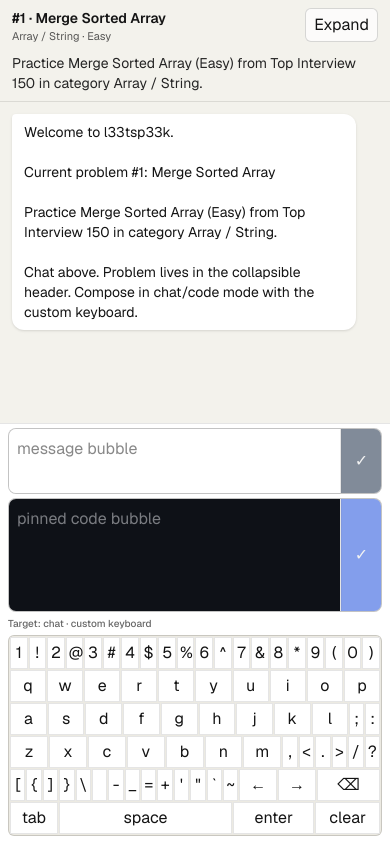
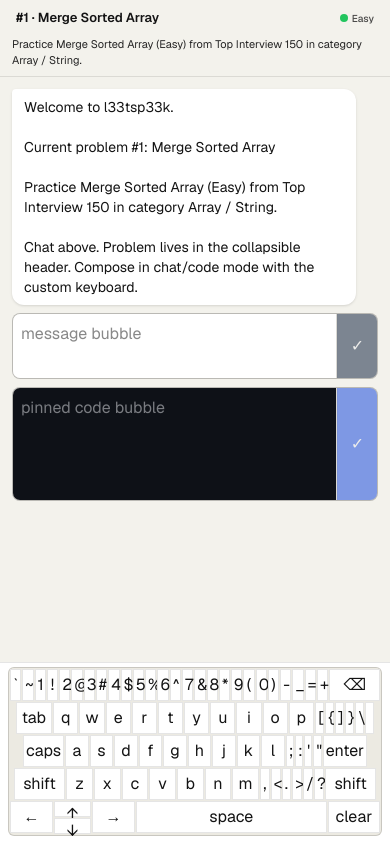
Before and after one commit to aiyer-commits/l33-bot-oss, a Next.js app: page / in a window 390 px wide. Shown: the top 844 px of the page. Built offline with nearby package versions, Linux system fonts and the light colour scheme; no server answers.

Commit message:
Polish mobile header/composer and standard keyboard interactions

```diff
--- a/app/page.tsx
+++ b/app/page.tsx
@@ -18,12 +18,11 @@ type ThemeMode = "light" | "dark";
 type Cursor = { start: number; end: number };
 
 const KEYBOARD_ROWS = [
-  ["1|!", "2|@", "3|#", "4|$", "5|%", "6|^", "7|&", "8|*", "9|(", "0|)"],
-  ["q", "w", "e", "r", "t", "y", "u", "i", "o", "p"],
-  ["a", "s", "d", "f", "g", "h", "j", "k", "l", ";|:"],
-  ["z", "x", "c", "v", "b", "n", "m", ",|<", ".|>", "/|?"],
-  ["[|{", "]|}", "\\||", "-|_", "=|+", "'|\"", "`|~", "LEFT", "RIGHT", "BACKSPACE"],
-  ["TAB", "SPACE", "ENTER", "CLEAR"],
+  ["`|~", "1|!", "2|@", "3|#", "4|$", "5|%", "6|^", "7|&", "8|*", "9|(", "0|)", "-|_", "=|+", "BACKSPACE"],
+  ["TAB", "q", "w", "e", "r", "t", "y", "u", "i", "o", "p", "[|{", "]|}", "\\||"],
+  ["CAPS", "a", "s", "d", "f", "g", "h", "j", "k", "l", ";|:", "'|\"", "ENTER"],
+  ["SHIFT", "z", "x", "c", "v", "b", "n", "m", ",|<", ".|>", "/|?", "SHIFT"],
+  ["LEFT", "UPDOWN", "RIGHT", "SPACE", "CLEAR"],
 ];
 
 function nowIso() {
@@ -108,6 +107,34 @@ function clampPos(value: number, max: number): number {
   return Math.max(0, Math.min(max, value));
 }
 
+function moveVertical(source: string, cursor: Cursor, direction: "UP" | "DOWN"): Cursor {
+  const point = cursor.start;
+  const lines = source.split("\n");
+  let running = 0;
+  let row = 0;
+  let col = 0;
+
+  for (let i = 0; i < lines.length; i += 1) {
+    const lineLen = lines[i].length;
+    const lineEnd = running + lineLen;
+    if (point <= lineEnd) {
+      row = i;
+      col = point - running;
+      break;
+    }
+    running = lineEnd + 1;
+  }
+
+  const targetRow = direction === "UP" ? Math.max(0, row - 1) : Math.min(lines.length - 1, row + 1);
+  let targetPos = 0;
+  for (let i = 0; i < targetRow; i += 1) {
+    targetPos += lines[i].length + 1;
+  }
+  const targetCol = Math.min(col, lines[targetRow].length);
+  targetPos += targetCol;
+  return { start: targetPos, end: targetPos };
+}
+
 export default function Home() {
   const [profile, setProfile] = useState<LocalProfile | null>(null);
   const [messages, setMessages] = useState<ChatMessage[]>([]);
@@ -124,6 +151,8 @@ export default function Home() {
 
   const [headerExpanded, setHeaderExpanded] = useState(false);
   const [composerMode, setComposerMode] = useState<ComposerMode>("chat");
+  const [shiftOn, setShiftOn] = useState(false);
+  const [capsOn, setCapsOn] = useState(false);
 
   const [chatCursor, setChatCursor] = useState<Cursor>({ start: 0, end: 0 });
   const [codeCursor, setCodeCursor] = useState<Cursor>({ start: 0, end: 0 });
@@ -222,6 +251,13 @@ export default function Home() {
     localStorage.setItem(THEME_KEY, theme);
   }, [theme]);
 
+  useEffect(() => {
+    requestAnimationFrame(() => {
+      if (composerMode === "chat") chatInputRef.current?.focus();
+      else codeInputRef.current?.focus();
+    });
+  }, [composerMode]);
+
   const activeProblem = useMemo(() => {
     if (!profile) return null;
     return getProblemById(profile.activeProblemId) ?? null;
@@ -269,6 +305,14 @@ export default function Home() {
     if (typeof navigator !== "undefined" && "vibrate" in navigator) {
       navigator.vibrate(6);
     }
+    if (token === "SHIFT") {
+      setShiftOn((v) => !v);
+      return;
+    }
+    if (token === "CAPS") {
+      setCapsOn((v) => !v);
+      return;
+    }
     const target: TargetField = composerMode;
     const source = target === "chat" ? draft : code;
     const cursor = target === "chat" ? chatCursor : codeCursor;
@@ -283,14 +327,27 @@ export default function Home() {
     } else if (token === "RIGHT") {
       const pos = clampPos(cursor.end + 1, source.length);
       result = { value: source, cursor: { start: pos, end: pos } };
+    } else if (token === "UP" || token === "DOWN") {
+      result = { value: source, cursor: moveVertical(source, cursor, token) };
     } else if (token === "SPACE") {
       result = applyInsert(source, cursor, " ");
     } else if (token === "ENTER") {
       result = applyInsert(source, cursor, "\n");
     } else if (token === "TAB") {
       result = applyInsert(source, cursor, "    ");
+    } else if (token.includes("|")) {
+      const [left, right] = token.split("|");
+      result = applyInsert(source, cursor, shiftOn ? right : left);
+      if (shiftOn) setShiftOn(false);
     } else {
-      result = applyInsert(source, cursor, token);
+      const isLetter = /^[a-z]$/i.test(token);
+      if (isLetter) {
+        const upper = capsOn !== shiftOn;
+        result = applyInsert(source, cursor, upper ? token.toUpperCase() : token.toLowerCase());
+        if (shiftOn) setShiftOn(false);
+      } else {
+        result = applyInsert(source, cursor, token);
+      }
     }
 
     if (target === "chat") {
@@ -457,9 +514,13 @@ export default function Home() {
   }
 
   function labelForKey(token: string) {
+    if (token === "SHIFT") return "shift";
+    if (token === "CAPS") return "caps";
     if (token === "TAB") return "tab";
     if (token === "SPACE") return "space";
     if (token === "ENTER") return "enter";
+    if (token === "UP") return "↑";
+    if (token === "DOWN") return "↓";
     if (token === "LEFT") return "←";
     if (token === "RIGHT") return "→";
     if (token === "BACKSPACE") return "⌫";
@@ -472,10 +533,30 @@ export default function Home() {
   }
 
   function keyFlex(token: string) {
-    if (token === "SPACE") return "flex-[4]";
-    if (token === "BACKSPACE" || token === "ENTER") return "flex-[1.8]";
-    if (token === "CLEAR") return "flex-[1.4]";
+    if (token === "SPACE") return "flex-[6]";
+    if (token === "BACKSPACE") return "flex-[1.9]";
+    if (token === "TAB") return "flex-[1.6]";
+    if (token === "CAPS") return "flex-[1.9]";
+    if (token === "ENTER") return "flex-[2]";
+    if (token === "SHIFT") return "flex-[2.2]";
+    if (token === "CLEAR") return "flex-[1.5]";
+    if (token === "UPDOWN") return "flex-[1.2]";
+    if (token === "LEFT" || token === "RIGHT") return "flex-[1.2]";
     return "flex-1";
+  }
+
+  function rowPadding(rowIndex: number) {
+    if (rowIndex === 1) return "px-[1.5%]";
+    if (rowIndex === 2) return "px-[3.5%]";
+    if (rowIndex === 3) return "px-[1%]";
+    return "";
+  }
+
+  function difficultyDotColor(difficulty: string) {
+    const d = difficulty.toLowerCase();
+    if (d === "easy") return "bg-[#22c55e]";
+    if (d === "medium") return "bg-[#f59e0b]";
+    return "bg-[#ef4444]";
   }
 
   if (!profile || !activeProblem) {
@@ -485,20 +566,23 @@ export default function Home() {
   return (
     <main className={`mx-auto flex min-h-screen max-w-3xl flex-col ${isDark ? "bg-[#0a0d12] text-[#e5e7eb]" : "bg-[#f3f2ec] text-[#141414]"}`}>
       <header className={`sticky top-0 z-20 border-b px-3 py-2 backdrop-blur ${isDark ? "border-white/15 bg-[#0a0d12]/95" : "border-black/10 bg-[#f3f2ec]/95"}`}>
-        <div className="flex items-start justify-between gap-2">
-          <div>
-            <p className="text-sm font-semibold">#{activeProblem.id} · {activeProblem.title}</p>
-            <p className={`text-[11px] ${isDark ? "text-white/65" : "text-black/65"}`}>{activeProblem.category} · {activeProblem.difficulty}</p>
+        <div
+          className={`cursor-pointer rounded-md px-1 py-0.5 ${isDark ? "hover:bg-white/5" : "hover:bg-black/5"}`}
+          onClick={() => setHeaderExpanded((v) => !v)}
+        >
+          <div className="flex items-center justify-between gap-2">
+            <p className="text-[13px] font-semibold leading-4">#{activeProblem.id} · {activeProblem.title}</p>
+            <div className="flex items-center gap-1">
+              <span className={`h-2 w-2 rounded-full ${difficultyDotColor(activeProblem.difficulty)}`} />
+              <span className={`text-[10px] font-medium ${isDark ? "text-white/70" : "text-black/70"}`}>{activeProblem.difficulty}</span>
+            </div>
           </div>
-          <button
-            type="button"
-            onClick={() => setHeaderExpanded((v) => !v)}
-            className={`rounded-md border px-2 py-1 text-[11px] font-semibold ${isDark ? "border-white/20 bg-white/5" : "border-black/15 bg-white/70"}`}
-          >
-            {headerExpanded ? "Collapse" : "Expand"}
-          </button>
         </div>
-        <p className={`mt-2 max-h-[24vh] overflow-y-auto whitespace-pre-wrap text-sm leading-5 ${isDark ? "text-white/85" : "text-black/85"}`}>
+        <p
+          className={`mt-2 whitespace-pre-wrap ${
+            headerExpanded ? "text-sm leading-5" : "text-[11px] leading-4"
+          } ${isDark ? "text-white/85" : "text-black/85"}`}
+        >
           {activeProblem.statement}
         </p>
 
@@ -509,8 +593,9 @@ export default function Home() {
                 type="button"
                 onClick={cycleTheme}
                 className={`rounded-md border px-2 py-1 text-[11px] font-medium ${isDark ? "border-white/20 bg-white/5" : "border-black/15 bg-white/70"}`}
+                title="Cycle theme"
               >
-                Theme: {theme}
+                ◐
               </button>
               {authUser ? (
                 <>
@@ -520,35 +605,57 @@ export default function Home() {
                       void startCheckout();
                     }}
                     className={`rounded-md border px-2 py-1 text-[11px] font-semibold ${isDark ? "border-white/20 bg-white/5" : "border-black/15 bg-white/70"}`}
+                    title="Buy $10 credits"
                   >
-                    {purchaseLoading ? "..." : "Buy $10"}
+                    {purchaseLoading ? "…" : "$"}
                   </button>
-                  <a href="/auth/sign-out" className={`rounded-md border px-2 py-1 text-[11px] font-medium ${isDark ? "border-white/20 bg-white/5" : "border-black/15 bg-white/70"}`}>
-                    Logout
+                  <a
+                    href="/auth/sign-out"
+                    title="Logout"
+                    className={`rounded-md border px-2 py-1 text-[11px] font-medium ${isDark ? "border-white/20 bg-white/5" : "border-black/15 bg-white/70"}`}
+                  >
+                    ⇥
                   </a>
                 </>
               ) : (
-                <a href="/auth/sign-in?returnTo=/" className={`rounded-md border px-2 py-1 text-[11px] font-medium ${isDark ? "border-white/20 bg-white/5" : "border-black/15 bg-white/70"}`}>
-                  Login
+                <a
+                  href="/auth/sign-in?returnTo=/"
+                  title="Login"
+                  className={`rounded-md border px-2 py-1 text-[11px] font-medium ${isDark ? "border-white/20 bg-white/5" : "border-black/15 bg-white/70"}`}
+                >
+                  ⇤
                 </a>
               )}
               <button
                 type="button"
                 onClick={resetLocalState}
                 className={`rounded-md border px-2 py-1 text-[11px] font-medium ${isDark ? "border-white/20 bg-white/5" : "border-black/15 bg-white/70"}`}
+                title="Reset local progress"
               >
-                Reset
+                ↺
               </button>
+              <details className="group">
+                <summary
+                  className={`list-none cursor-pointer rounded-md border px-2 py-1 text-[11px] font-medium ${isDark ? "border-white/20 bg-white/5" : "border-black/15 bg-white/70"}`}
+                  title="Show details"
+                >
+                  ⋯
+                </summary>
+                <div className={`mt-2 space-y-2 rounded-md border p-2 text-[11px] ${isDark ? "border-white/15 bg-white/5 text-white/70" : "border-black/10 bg-white/70 text-black/70"}`}>
+                  <p>Topic: {activeProblem.category} · Difficulty: {activeProblem.difficulty}</p>
+                  <div className={`h-2 w-full overflow-hidden rounded-full ${isDark ? "bg-white/15" : "bg-black/10"}`}>
+                    <div className="h-full bg-[#1a7f52] transition-all" style={{ width: `${(masteredCount / 150) * 100}%` }} />
+                  </div>
+                  <p>
+                    Mastered {masteredCount}/150 · Status {currentProgress?.status ?? "unseen"} · Confidence{" "}
+                    {currentProgress?.confidence ?? 0}% · Attempts {currentProgress?.attempts ?? 0}
+                  </p>
+                  <p>
+                    {authUser ? `Credits $${creditBalance.toFixed(2)}` : "Anonymous mode"}
+                  </p>
+                </div>
+              </details>
             </div>
-            <div className={`h-2 w-full overflow-hidden rounded-full ${isDark ? "bg-white/15" : "bg-black/10"}`}>
-              <div className="h-full bg-[#1a7f52] transition-all" style={{ width: `${(masteredCount / 150) * 100}%` }} />
-            </div>
-            <p className={`text-[11px] ${isDark ? "text-white/65" : "text-black/70"}`}>
-              Mastered {masteredCount}/150 · Status {currentProgress?.status ?? "unseen"} · Confidence {currentProgress?.confidence ?? 0}% · Attempts {currentProgress?.attempts ?? 0}
-            </p>
-            <p className={`text-[11px] ${isDark ? "text-white/65" : "text-black/70"}`}>
-              GPT-4.1-mini · {authUser ? "logged-in + DB credits" : "free anonymous mode"}{authUser ? ` · Credits $${creditBalance.toFixed(2)}` : ""}
-            </p>
           </div>
         ) : null}
       </header>
@@ -571,18 +678,13 @@ export default function Home() {
               </article>
             );
           })}
-          <div ref={chatBottomRef} />
-        </div>
-      </section>
-
-      <section className={`sticky bottom-0 z-30 border-t px-2 pt-1 pb-2 backdrop-blur ${isDark ? "border-white/15 bg-[#0f141d]/98" : "border-black/10 bg-white/98"}`}>
-        <div className="mb-1 space-y-1">
           <div className={`grid grid-cols-[1fr_auto] gap-px overflow-hidden rounded-lg border ${isDark ? "border-white/20 bg-white/10" : "border-black/15 bg-black/10"}`}>
             <textarea
               ref={chatInputRef}
               value={draft}
-              readOnly
               inputMode="none"
+              onKeyDown={(event) => event.preventDefault()}
+              onChange={(event) => setDraft(event.target.value)}
               onFocus={() => focusComposer("chat")}
               onClick={() => syncCursorFromDom("chat")}
               onSelect={() => syncCursorFromDom("chat")}
@@ -606,9 +708,10 @@ export default function Home() {
             <textarea
               ref={codeInputRef}
               value={code}
-              readOnly
               inputMode="none"
               spellCheck={false}
+              onKeyDown={(event) => event.preventDefault()}
+              onChange={(event) => setCode(event.target.value)}
               onFocus={() => focusComposer("code")}
               onClick={() => syncCursorFromDom("code")}
               onSelect={() => syncCursorFromDom("code")}
@@ -627,17 +730,36 @@ export default function Home() {
               ✓
             </button>
           </div>
+          <div ref={chatBottomRef} />
         </div>
+      </section>
 
-        <div className={`mb-1 text-[10px] font-medium ${isDark ? "text-white/60" : "text-black/60"}`}>
-          Target: {composerMode === "chat" ? "chat" : "code"} · custom keyboard
-        </div>
-
+      <section className={`sticky bottom-0 z-30 border-t px-2 pt-1 pb-2 backdrop-blur ${isDark ? "border-white/15 bg-[#0f141d]/98" : "border-black/10 bg-white/98"}`}>
         <div className={`rounded-md border p-px ${isDark ? "border-white/20 bg-[#121720]" : "border-black/15 bg-[#eceae2]"}`}>
           <div className="space-y-px">
             {KEYBOARD_ROWS.map((row, rowIndex) => (
-              <div key={`row-${rowIndex}`} className="flex gap-px">
+              <div key={`row-${rowIndex}`} className={`flex gap-px ${rowPadding(rowIndex)}`}>
                 {row.map((token) => {
+                  if (token === "UPDOWN") {
+                    return (
+                      <div key={`${rowIndex}-${token}`} className={`grid grid-rows-2 gap-px ${keyFlex(token)}`}>
+                        <button
+                          type="button"
+                          onClick={() => pressKey("UP")}
+                          className={`h-4 border px-0.5 text-center font-mono text-[9px] ${isDark ? "border-white/15 bg-[#1a2230] text-[#e5e7eb]" : "border-black/10 bg-white"}`}
+                        >
+                          ↑
+                        </button>
+                        <button
+                          type="button"
+                          onClick={() => pressKey("DOWN")}
+                          className={`h-4 border px-0.5 text-center font-mono text-[9px] ${isDark ? "border-white/15 bg-[#1a2230] text-[#e5e7eb]" : "border-black/10 bg-white"}`}
+                        >
+                          ↓
+                        </button>
+                      </div>
+                    );
+                  }
                   if (token.includes("|")) {
                     const [left, right] = token.split("|");
                     return (
@@ -672,10 +794,16 @@ export default function Home() {
                         }
                       }}
                       className={`h-8 border px-0.5 text-center font-mono text-[10px] ${keyFlex(token)} ${
-                        isDark ? "border-white/15 bg-[#1a2230] text-[#e5e7eb]" : "border-black/10 bg-white"
+                        token === "SHIFT" && shiftOn
+                          ? "border-[#7aa2ff] bg-[#22407a] text-white"
+                          : token === "CAPS" && capsOn
+                            ? "border-[#7aa2ff] bg-[#22407a] text-white"
+                            : isDark
+                              ? "border-white/15 bg-[#1a2230] text-[#e5e7eb]"
+                              : "border-black/10 bg-white"
                       }`}
                     >
-                      {labelForKey(token)}
+                      {/^[a-z]$/.test(token) ? (capsOn !== shiftOn ? token.toUpperCase() : token.toLowerCase()) : labelForKey(token)}
                     </button>
                   );
                 })}
```
